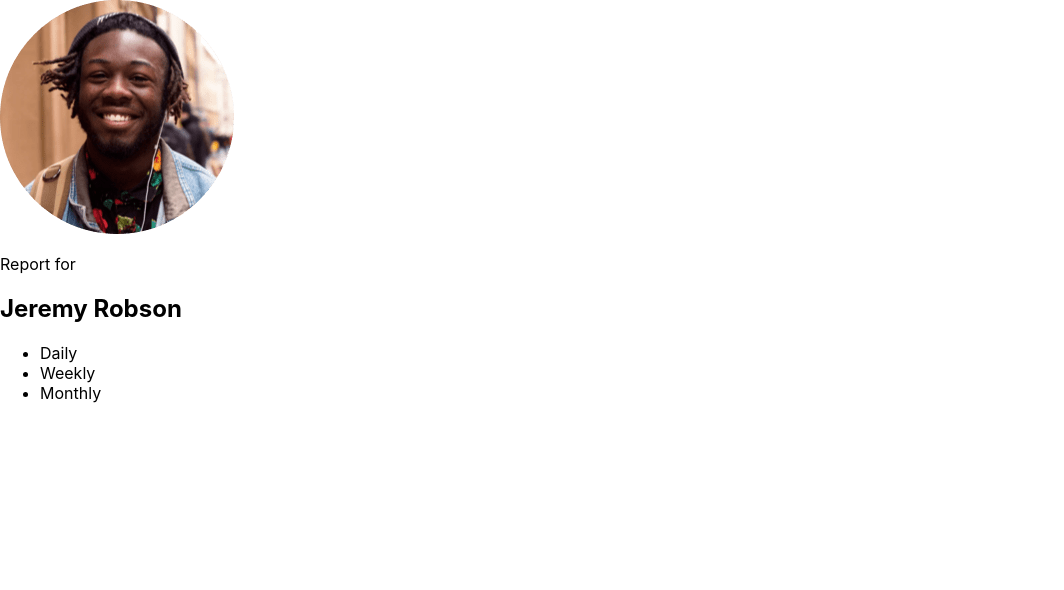
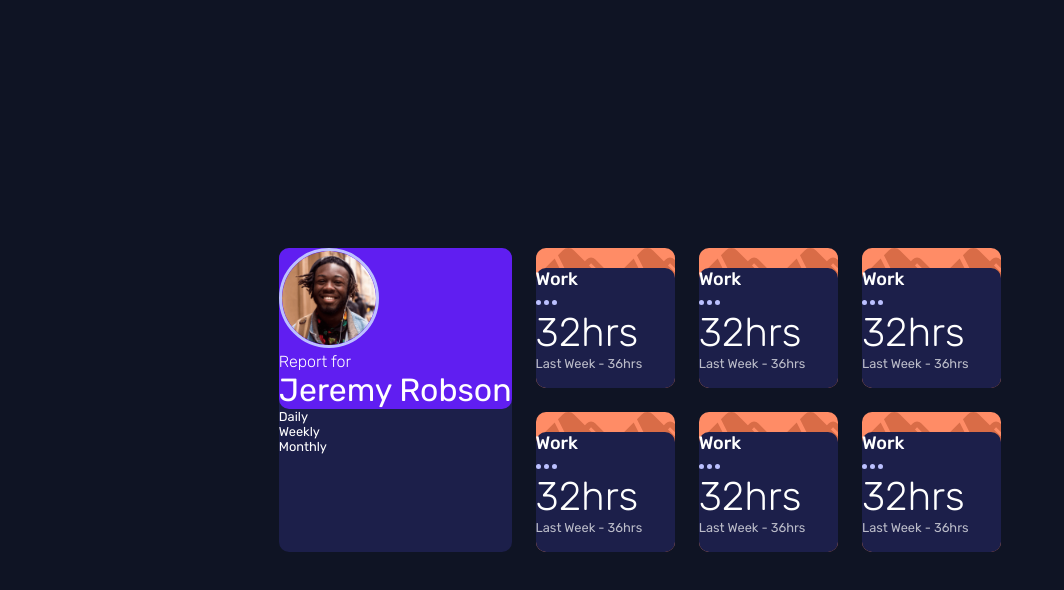
Before and after one commit to aweliego/time-tracking-dashboard, a React (Create React App) app: page / in a window 1280 px wide. Shown: the top 590 px of the page, without its empty margins (0-1064 px from the left). Built offline with nearby package versions, Linux system fonts and the light colour scheme.

Commit message:
Create grid layout and add most styles according to style guide

```diff
--- a/src/components/Activity/Activity.css
+++ b/src/components/Activity/Activity.css
@@ -0,0 +1,32 @@
+
+.Activity-Card {
+  background-color: hsl(15, 100%, 70%);
+  background-image: url(../../../public/images/icon-work.svg);
+  border-radius: 10px;
+}
+
+.Activity {
+  background-color: hsl(235, 46%, 20%);
+  /* width: 170px; */
+  height: 120px;
+  border-radius: 10px;
+}
+
+.background-icon {
+  height: 20px;
+}
+
+.title {
+  font-size: 18px;
+  font-weight: 500;
+}
+
+.current-stats {
+  font-size: 2.5rem;
+  font-weight: 300;
+}
+
+.previous-stats {
+  font-size: 0.8rem;
+  opacity: 0.7;
+}
--- a/src/components/Activity/Activity.js
+++ b/src/components/Activity/Activity.js
@@ -1,11 +1,65 @@
 import React from 'react';
+import './Activity.css';
 
 const Activity = () => {
-    return (
-      <section className="Activity">
+  return (
+    <>
+      <article className="Activity-Card">
+        <div class="background-icon"></div>
+        <section className="Activity">
+          <h4 className="title">Work</h4>
+          <img src="../../../images/icon-ellipsis.svg" alt="ellipsis" />
+          <p className="current-stats">32hrs</p>
+          <p className="previous-stats">Last Week - 36hrs</p>
+        </section>
+      </article>
+      <article className="Activity-Card">
+        <div class="background-icon"></div>
+        <section className="Activity">
+          <h4 className="title">Work</h4>
+          <img src="../../../images/icon-ellipsis.svg" alt="ellipsis" />
+          <p className="current-stats">32hrs</p>
+          <p className="previous-stats">Last Week - 36hrs</p>
+        </section>
+      </article>
+      <article className="Activity-Card">
+        <div class="background-icon"></div>
+        <section className="Activity">
+          <h4 className="title">Work</h4>
+          <img src="../../../images/icon-ellipsis.svg" alt="ellipsis" />
+          <p className="current-stats">32hrs</p>
+          <p className="previous-stats">Last Week - 36hrs</p>
+        </section>
+      </article>
+      <article className="Activity-Card">
+        <div class="background-icon"></div>
+        <section className="Activity">
+          <h4 className="title">Work</h4>
+          <img src="../../../images/icon-ellipsis.svg" alt="ellipsis" />
+          <p className="current-stats">32hrs</p>
+          <p className="previous-stats">Last Week - 36hrs</p>
+        </section>
+      </article>
+      <article className="Activity-Card">
+        <div class="background-icon"></div>
+        <section className="Activity">
+          <h4 className="title">Work</h4>
+          <img src="../../../images/icon-ellipsis.svg" alt="ellipsis" />
+          <p className="current-stats">32hrs</p>
+          <p className="previous-stats">Last Week - 36hrs</p>
+        </section>
+      </article>
+      <article className="Activity-Card">
+        <div class="background-icon"></div>
+        <section className="Activity">
+          <h4 className="title">Work</h4>
+          <img src="../../../images/icon-ellipsis.svg" alt="ellipsis" />
+          <p className="current-stats">32hrs</p>
+          <p className="previous-stats">Last Week - 36hrs</p>
+        </section>
+      </article>
+    </>
+  );
+};
 
-      </section>
-    );
-  }
-
-  export default Activity;
+export default Activity;
--- a/src/components/App/App.css
+++ b/src/components/App/App.css
@@ -0,0 +1,22 @@
+@import url('https://fonts.googleapis.com/css2?family=Rubik:wght@300;400;500&display=swap');
+
+* {
+  box-sizing: border-box;
+  margin: 0;
+  padding: 0;
+}
+
+.App-container {
+  display: grid;
+  grid-template-columns: 1fr 2fr;
+  grid-gap: 1.5rem;
+  font-family: Rubik, sans-serif;
+  color: #fff;
+}
+
+@media only screen and (max-width: 650px) {
+  .App-container {
+    /* Collapses into 1 column */
+    grid-template-columns: 1fr;
+  }
+}
--- a/src/components/App/App.js
+++ b/src/components/App/App.js
@@ -5,12 +5,12 @@ import Dashboard from '../Dashboard/Dashboard';
 
 const App = () => {
   return (
-    <>
+    <article className="App-container">
       <SideBar />
       <main>
         <Dashboard />
       </main>
-    </>
+    </article>
   );
 };
 
--- a/src/components/Dashboard/Dashboard.css
+++ b/src/components/Dashboard/Dashboard.css
@@ -0,0 +1,12 @@
+.Dashboard-grid {
+  display: grid;
+  grid-template-columns: repeat(3, minmax(100px, 1fr));
+  grid-gap: 1.5rem;
+}
+
+@media only screen and (max-width: 650px) {
+  .Dashboard-grid {
+    /* Collapses into 1 column */
+    grid-template-columns: 1fr;
+  }
+}
--- a/src/components/Dashboard/Dashboard.js
+++ b/src/components/Dashboard/Dashboard.js
@@ -1,12 +1,13 @@
 import React from 'react';
-//import Activity from '../Activity/Activity';
+import './Dashboard.css';
+import Activity from '../Activity/Activity';
 
 const Dashboard = () => {
-    return (
-      <section className="Dashboard-grid">
+  return (
+    <section className="Dashboard-grid">
+      <Activity />
+    </section>
+  );
+};
 
-      </section>
-    );
-  }
-
-  export default Dashboard;
+export default Dashboard;
--- a/src/components/SideBar/SideBar.css
+++ b/src/components/SideBar/SideBar.css
@@ -0,0 +1,28 @@
+.SideBar {
+    grid-row: 1 / -1;
+    background-color: hsl(235, 46%, 20%);
+    border-radius: 10px;
+    font-weight: 400;
+}
+
+.SideBar img {
+  width: 100px;
+  border: 3px solid hsl(236, 100%, 87%);
+  border-radius: 50%;
+}
+
+.user {
+  background-color: hsl(259, 88%, 53%);
+  font-weight: 300;
+  border-radius: 10px;
+}
+
+.user h1 {
+  font-weight: 400;
+  font-size: 2rem;
+}
+
+.timeframes {
+  font-size: 0.8rem;
+  list-style-type: none;
+}
--- a/src/components/SideBar/SideBar.js
+++ b/src/components/SideBar/SideBar.js
@@ -1,16 +1,17 @@
 import React from 'react';
+import './SideBar.css';
 
 const SideBar = () => {
   return (
     <header className="SideBar">
-      <section>
-        <img src="../../../images/image-jeremy.png" alt="" />
+      <section className="user">
+        <img src="../../../images/image-jeremy.png" alt="jeremy" />
         <p>Report for</p>
         <h1>Jeremy Robson</h1>
       </section>
 
       <nav>
-        <ul>
+        <ul className="timeframes">
           <li>Daily</li>
           <li>Weekly</li>
           <li>Monthly</li>
--- a/src/index.css
+++ b/src/index.css
@@ -5,6 +5,17 @@ body {
     sans-serif;
   -webkit-font-smoothing: antialiased;
   -moz-osx-font-smoothing: grayscale;
+  background-color: hsl(226, 43%, 10%);
+  display: flex;
+  align-items: center;
+  justify-content: center;
+  height: 100vh;
+}
+
+@media only screen and (max-width: 650px) {
+  body {
+    height: auto;
+  }
 }
 
 code {
```
